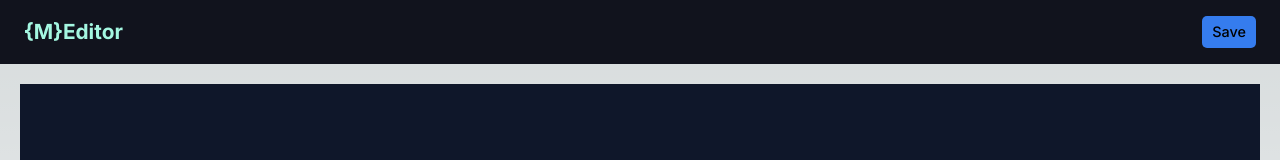
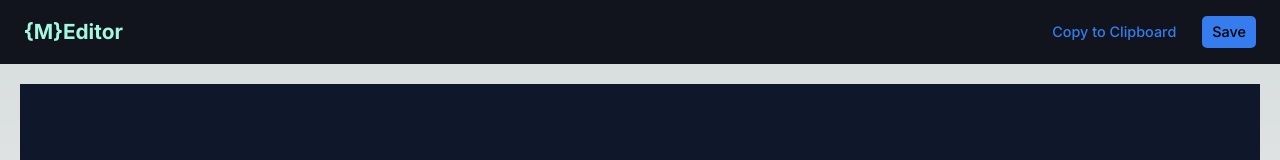
Before and after one commit to dazzlerabhi30800/online-markdown-editor-next.js-ts, a Next.js app: page / in a window 1280 px wide. Shown: the top 160 px of the page. Built offline with nearby package versions, Linux system fonts and the light colour scheme.

Commit message:
added copy to clipboard functionality

```diff
--- a/Components/Navbar.tsx
+++ b/Components/Navbar.tsx
@@ -1,14 +1,27 @@
-import React from "react";
+"use client"
+import React, { useState } from "react";
 
 export default function Navbar({ valueString }: { valueString: string }) {
+  const [copy, setCopy] = useState<boolean>(false);
   const saveValueLocalStorage = () => {
     localStorage.setItem("value", valueString);
     alert('Saved');
   }
+
+  const copyValue = () => {
+    navigator.clipboard.writeText(valueString);
+    setCopy(prev => prev = true);
+    setTimeout(() => {
+      setCopy(prev => prev = false);
+    }, 2000)
+  }
   return (
     <nav className="nav">
       <h1>{"{M}"}Editor</h1>
-      <button onClick={saveValueLocalStorage} className="btn save">Save</button>
+      <div className="button--container">
+        <button onClick={copyValue} className={`btn copy ${copy && "copied"}`}>{copy ? "Copied to Clipboard" : "Copy to Clipboard"}</button>
+        <button onClick={saveValueLocalStorage} className="btn save">Save</button>
+      </div>
     </nav>
   );
 }
--- a/app/globals.css
+++ b/app/globals.css
@@ -53,8 +53,14 @@ nav h1 {
 }
 
 
-.create {
+.copy {
   color: #357cee;
+}
+
+
+.copied {
+  color: cyan;
+  font-weight: 700;
 }
 
 .save {
```
